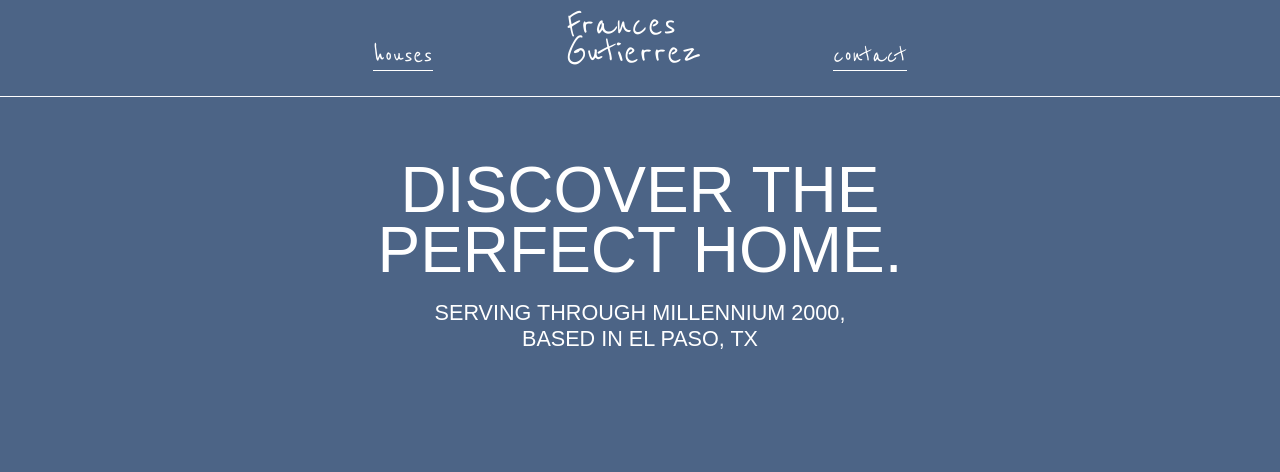
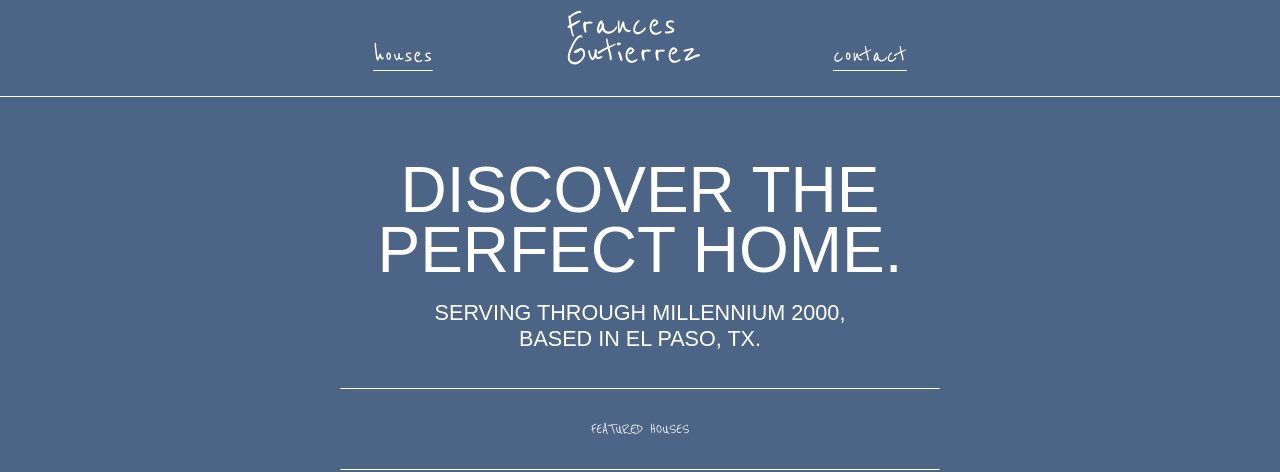
Before and after one commit to gtzjesus/FrancesGtz-frontend, a React (Vite) app: page / in a window 1280 px wide. Shown: the top 472 px of the page. Built offline with nearby package versions, Linux system fonts and the light colour scheme; a web font is replaced by a local one.

Commit message:
Houses component added for displaying banner

```diff
--- /dev/null
+++ b/src/components/houses/Houses.jsx
@@ -0,0 +1,46 @@
+// ------------------------------
+// File: Houses.jsx
+// ------------------------------
+// Description: React component for calling House.jsx to display individual houses.
+// ------------------------------
+
+// ------------------------------
+// Imports
+// ------------------------------
+// This section has all necessary imports for this component.
+import styled from 'styled-components';
+
+// ------------------------------
+// Styled Componenets
+// ------------------------------
+// This section has all CSS styles configured for every HTML element.
+const WelcomeTitle = styled.div`
+  font-family: 'Reenie Beanie', cursive;
+  display: flex;
+  justify-content: center;
+  text-transform: uppercase;
+  // Code logic for adding borders
+  border-bottom: 1px solid var(--color-white);
+  border-top: 1px solid var(--color-white);
+  margin: 1em 0;
+  padding: 2em 0;
+`;
+const StyledHouses = styled.div`
+  color: var(--color-black);
+  overflow-x: hidden;
+`;
+
+// ------------------------------
+// Component
+// ------------------------------
+// This section has our React Component which handles the hook data
+function Houses() {
+  return (
+    <>
+      <WelcomeTitle>Featured Houses</WelcomeTitle>
+      <StyledHouses></StyledHouses>
+    </>
+  );
+}
+
+export default Houses;
--- a/src/components/landing/Landing.jsx
+++ b/src/components/landing/Landing.jsx
@@ -1,7 +1,20 @@
+// ------------------------------
+// File: Landing.js
+// ------------------------------
+// Description: React component for displaying landing page (first thing USER sees).
+// ------------------------------
+
+// ------------------------------
+// Imports
+// ------------------------------
+// This section has all necessary imports for this component.
 import styled from 'styled-components';
 
+// ------------------------------
+// Styled Componenets
+// ------------------------------
+// This section has all CSS styles configured for every HTML element.
 const StyledLanding = styled.div`
-  min-height: 100vh;
   position: relative; /* Add position relative for overlay */
   overflow: hidden; /* Ensure overlay doesn't overflow */
 `;
@@ -34,6 +47,10 @@ const SubTitle = styled.span`
   color: white; /* Set text color */
 `;
 
+// ------------------------------
+// Component
+// ------------------------------
+// This section has our React Component which handles the hook data
 function Landing() {
   return (
     <StyledLanding>
@@ -41,7 +58,7 @@ function Landing() {
         <Title>Discover the perfect home.</Title>
         <SubTitle>
           serving through Millennium 2000, <br />
-          based in El Paso, TX
+          based in El Paso, TX.
         </SubTitle>
         <SubTitle></SubTitle>
       </LandingIntroduction>
--- a/src/navigation/Navigation.jsx
+++ b/src/navigation/Navigation.jsx
@@ -27,6 +27,7 @@ const StyledNavigation = styled.div`
   height: var(--height-navigation);
   color: var(--color-white);
 
+  // Code logic for adding borders
   border-bottom: 1px solid var(--color-white);
   margin: 1em 0;
   padding: 0;
--- a/src/pages/home/Home.jsx
+++ b/src/pages/home/Home.jsx
@@ -3,6 +3,7 @@
 import styled from 'styled-components';
 import Navigation from '../../navigation/Navigation';
 import Landing from '../../components/landing/Landing';
+import Houses from '../../components/houses/Houses';
 
 const ResponsiveContainer = styled.div`
   @media (min-width: 768px) {
@@ -18,6 +19,7 @@ function Home() {
       <Navigation />
       <ResponsiveContainer>
         <Landing />
+        <Houses />
       </ResponsiveContainer>
     </>
   );
--- a/src/styles/App.css
+++ b/src/styles/App.css
@@ -4,7 +4,7 @@
   margin: 0;
   padding: 0;
   text-decoration: none;
-  color: inherit;
+  color: var(--color-white);
   list-style: none;
 }
 
```
